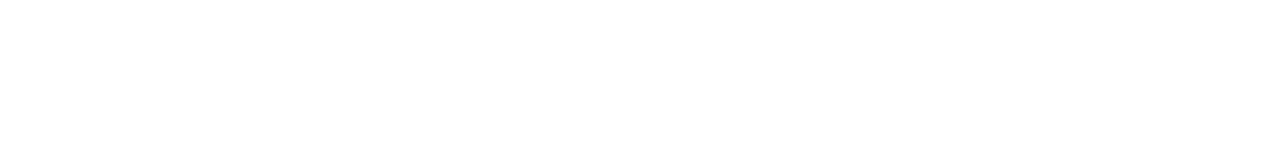
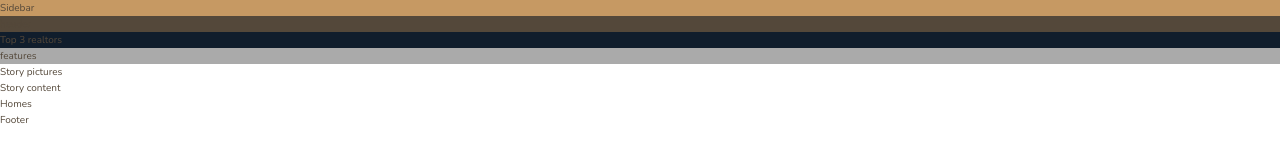
Before and after one commit to daceroso/css-flexbox-grid-animations, a website: page Nexter/index.html in a window 1280 px wide. Drawn offline with nearby package versions, Linux system fonts and the light colour scheme; files that its build step writes are made by us from their sources.

Commit message:
up-to-date

```diff
--- a/Nexter/index.html
+++ b/Nexter/index.html
@@ -6,12 +6,49 @@
         <meta http-equiv="X-UA-Compatible" content="ie=edge">
 
         <link href="https://fonts.googleapis.com/css?family=Josefin+Sans:300,400,400i|Nunito:300,300i" rel="stylesheet">
-        <link rel="stylesheet" href="css/style.css">
-        <link rel="shortcut icon" type="image/png" href="img/favicon.png">
+        <link rel="stylesheet" href="build/css/main.css">
+        <link rel="shortcut icon" type="image/png" href="build/img/favicon.png">
 
         <title>nexter &mdash; your home, your freedom</title>
     </head>
     <body class="container">
+        <aside class="sidebar">
+            Sidebar
+        </aside>
 
+        <header class="header">
+            header
+        </header>
+
+
+        <div class="realtors">
+            Top 3 realtors
+        </div>
+
+        <section class="features">
+            features
+        </section>
+
+        <div class="story__pictures">
+            Story pictures
+        </div>
+
+        <div class="story__content">
+            Story content
+        </div>
+
+
+        <section class="homes">
+            Homes
+        </section>
+
+        <section class="gallery">
+
+        </section>
+
+
+        <footer class="footer">
+            Footer
+        </footer>
     </body>
 </html>
--- a/Nexter/sass/_base.scss
+++ b/Nexter/sass/_base.scss
@@ -26,3 +26,10 @@ html {
     box-sizing: border-box;
     font-size: 62.5%; // 10px / 16 = 62.5%
 }
+
+body {
+    font-family: $font-primary;
+    color: $color-grey-dark-1;
+    font-weight: 300;
+    line-height: 1.6;
+}
--- a/Nexter/sass/_features.scss
+++ b/Nexter/sass/_features.scss
@@ -0,0 +1,3 @@
+.features {
+    background-color: $color-grey-light-2;
+}
--- a/Nexter/sass/_header.scss
+++ b/Nexter/sass/_header.scss
@@ -0,0 +1,3 @@
+.header {
+    background-color: $color-grey-dark-1;
+}
--- a/Nexter/sass/_realtors.scss
+++ b/Nexter/sass/_realtors.scss
@@ -0,0 +1,3 @@
+.realtors {
+    background-color: $color-secondary;
+}
--- a/Nexter/sass/_sidebar.scss
+++ b/Nexter/sass/_sidebar.scss
@@ -0,0 +1,3 @@
+.sidebar {
+    background-color: $color-primary;
+}
```
Also changed, not shown: TrilloApp/index.html (+1 -1 lines), Nexter/build/css/main.css.
